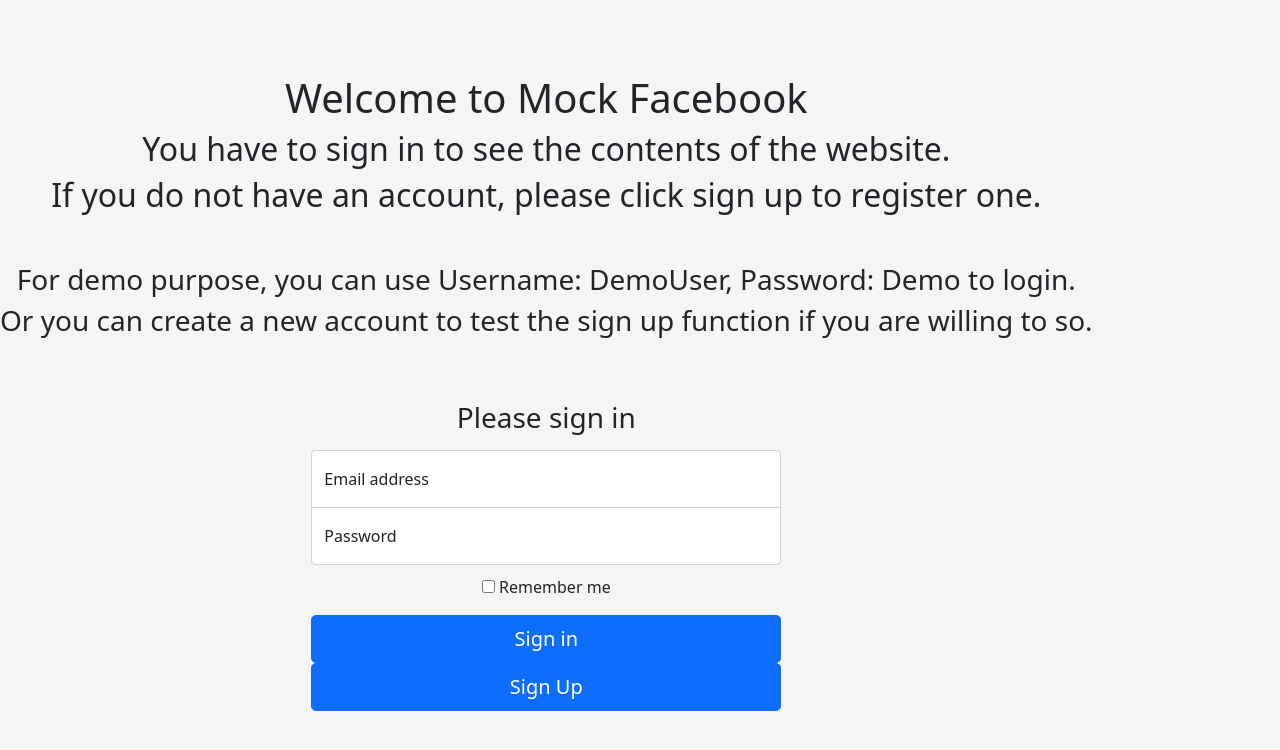
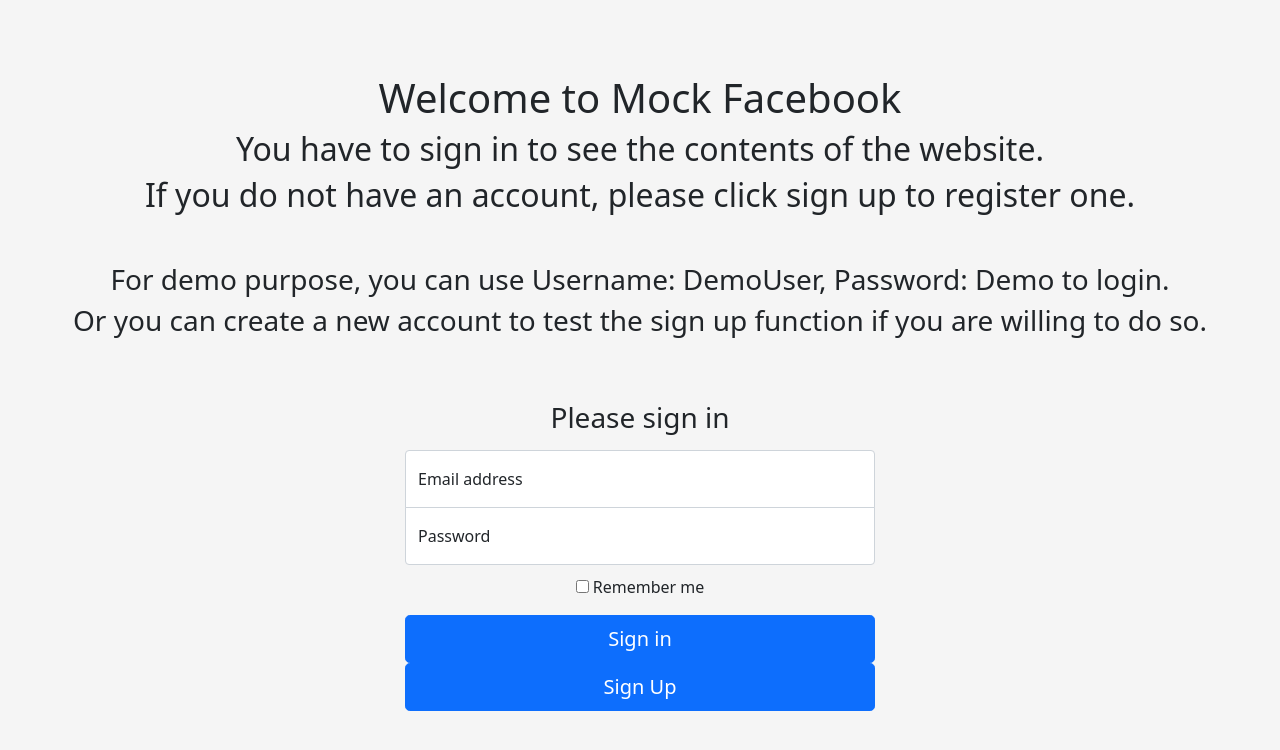
Before and after one commit to sherryysj/MockFacebook, a PHP site: page / in a window 1280 px wide. Shown: the top 750 px of the page. Run offline with PHP 8.4, Linux system fonts and the light colour scheme.

Commit message:
Update UI layout to set at middle

```diff
--- a/index.php
+++ b/index.php
@@ -39,7 +39,7 @@
         <h2 class="h2 mb-2 fw-normal">You have to sign in to see the contents of the website.</h2>
         <h2 class="h2 mb-5 fw-normal">If you do not have an account, please click sign up to register one.</h2>
         <h3 class="h3 mb-2 fw-normal">For demo purpose, you can use Username: DemoUser, Password: Demo to login. </h3>
-        <h3 class="h3 mb-5 fw-normal">Or you can create a new account to test the sign up function if you are willing to so.</h3>
+        <h3 class="h3 mb-5 fw-normal">Or you can create a new account to test the sign up function if you are willing to do so.</h3>
       </div>
 
       <main class="form-signin">
--- a/style/signin.css
+++ b/style/signin.css
@@ -37,3 +37,7 @@ body {
   border-top-left-radius: 0;
   border-top-right-radius: 0;
 }
+
+.mydiv {
+  margin:0 auto;
+}
```
